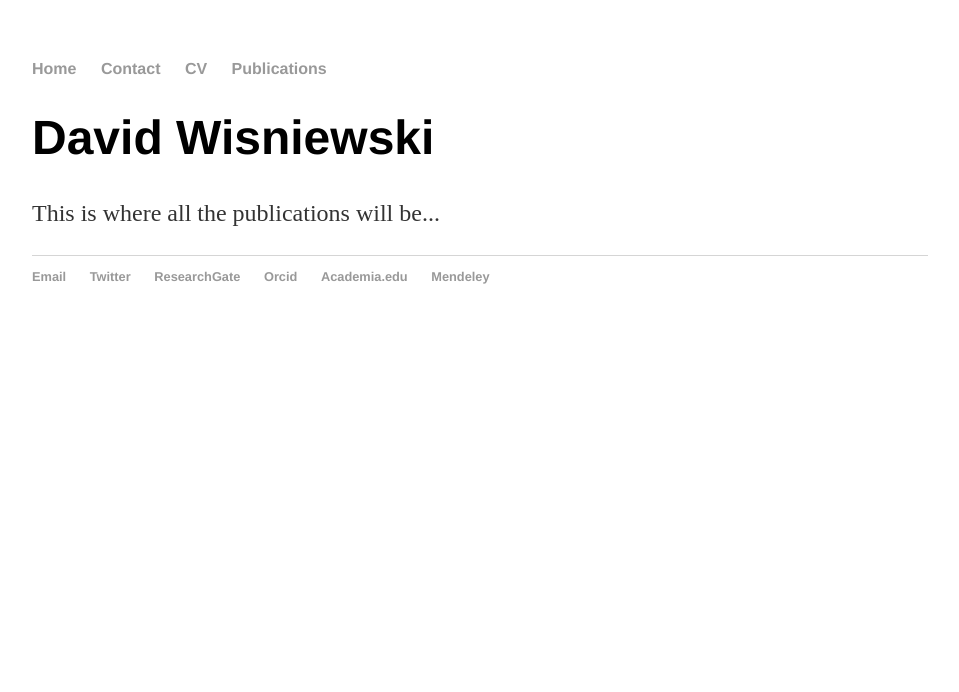
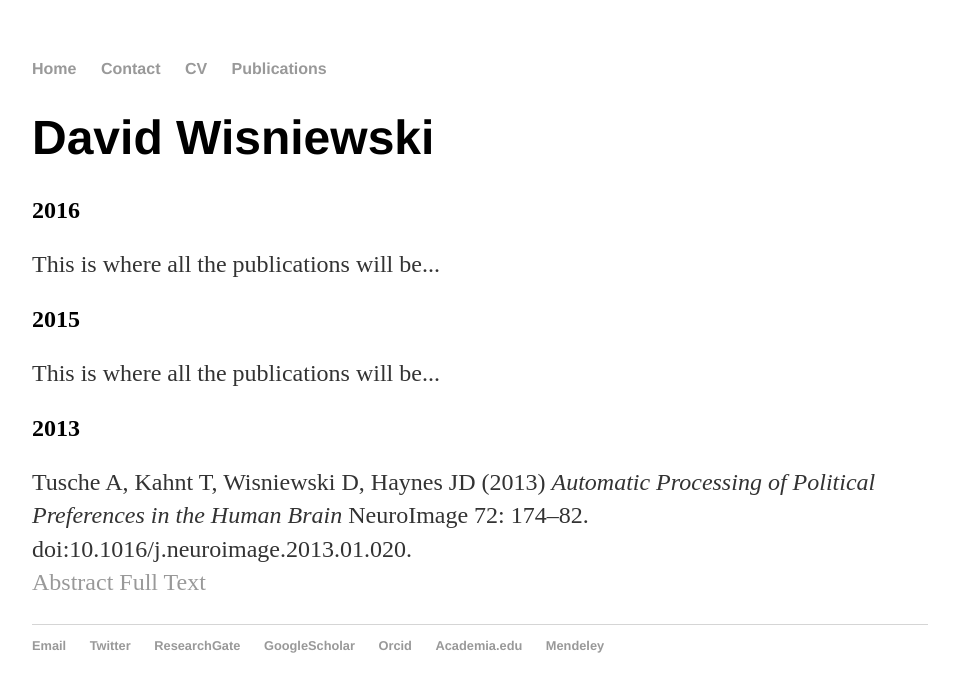
Before and after one commit to davidwisniewski/davidwisniewski.github.io, a Jekyll site: the page built from publications/index.html, in a window 1280 px wide. Shown: the top 692 px of the page, without its empty margins (160-1119 px from the left). Built offline with Jekyll 4.4.1, drawn with Linux system fonts in a browser that asks for light colours.

Commit message:
added one publication

```diff
--- a/_layouts/default.html
+++ b/_layouts/default.html
@@ -24,6 +24,7 @@
 	        		<li><a href="mailto:david.wisniewski@ugent.be">Email</a></li>
 					<li><a href="https://twitter.com/wisneurowski?lang=en">Twitter</a></li>
 					<li><a href="https://www.researchgate.net/profile/David_Wisniewski">ResearchGate</a></li>
+					<li><a href="https://scholar.google.be/citations?user=dzT7DVMAAAAJ&hl=en&oi=sra">GoogleScholar</a></li>
 					<li><a href="https://orcid.org/0000-0003-4793-1171">Orcid</a></li>
 					<li><a href="http://ugent.academia.edu/DavidWisniewski">Academia.edu</a></li>
 					<li><a href="https://www.mendeley.com/profiles/david-wisniewski1/">Mendeley</a></li>
--- a/publications/index.html
+++ b/publications/index.html
@@ -4,5 +4,11 @@ title: David Wisniewski
 ---
 <div class="blurb">
 	<h1>David Wisniewski</h1>
+	<h2>2016</h2>
 	<p>This is where all the publications will be...</p>
+	<h2>2015</h2>
+	<p>This is where all the publications will be...</p>
+	<h2>2013</h2>
+	<p>Tusche A, Kahnt T, Wisniewski D, Haynes JD (2013) <em>Automatic Processing of Political Preferences in the Human Brain</em> NeuroImage 72: 174–82. doi:10.1016/j.neuroimage.2013.01.020.<br>
+	<a href="http://www.sciencedirect.com/science/article/pii/S1053811913000670">Abstract</a> <a href="/files/Tusche et al NeuroImage 2013.pdf">Full Text</a> </p>
 </div><!-- /.blurb -->
```
Also changed, not shown: 1 other file.
